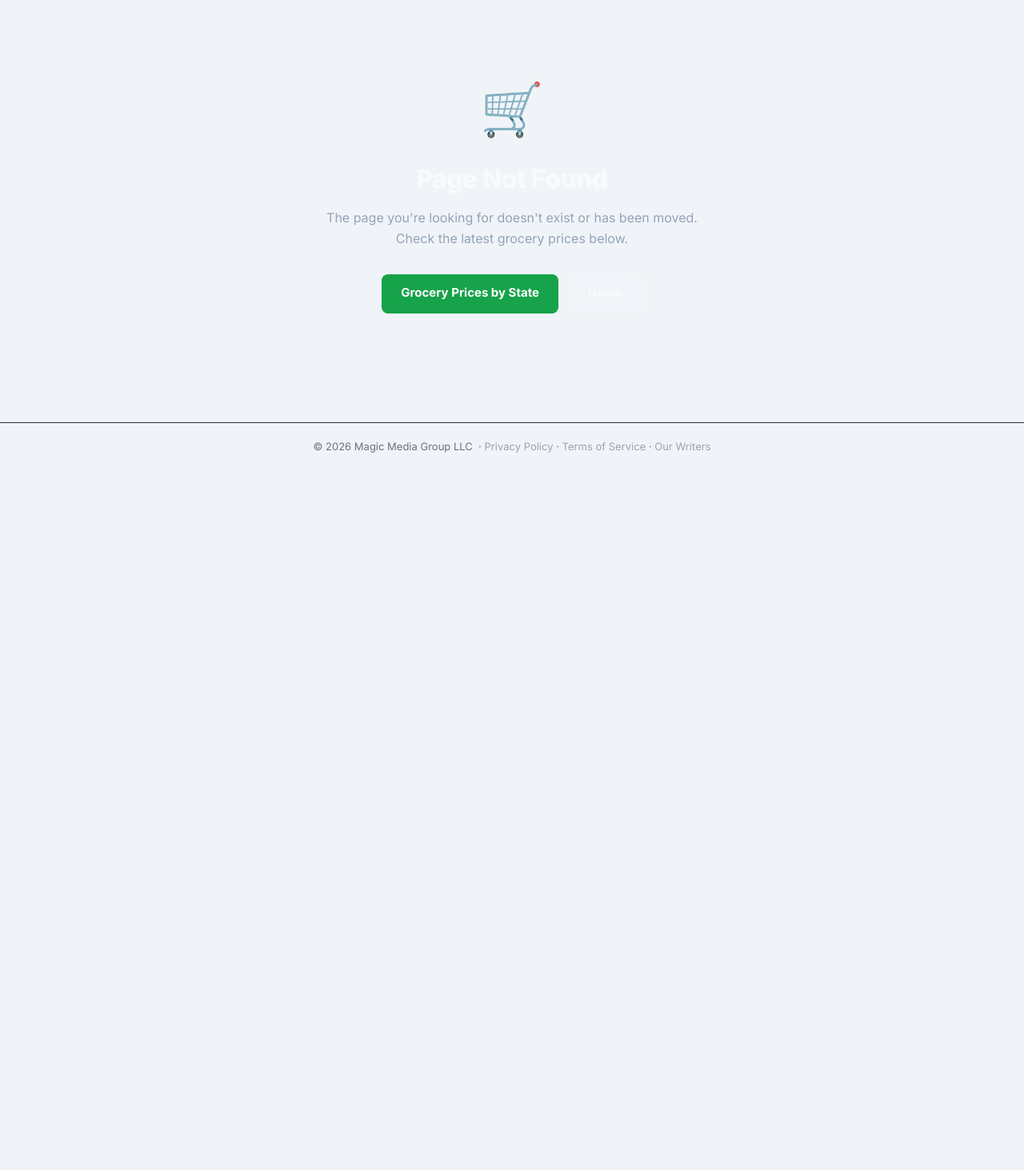
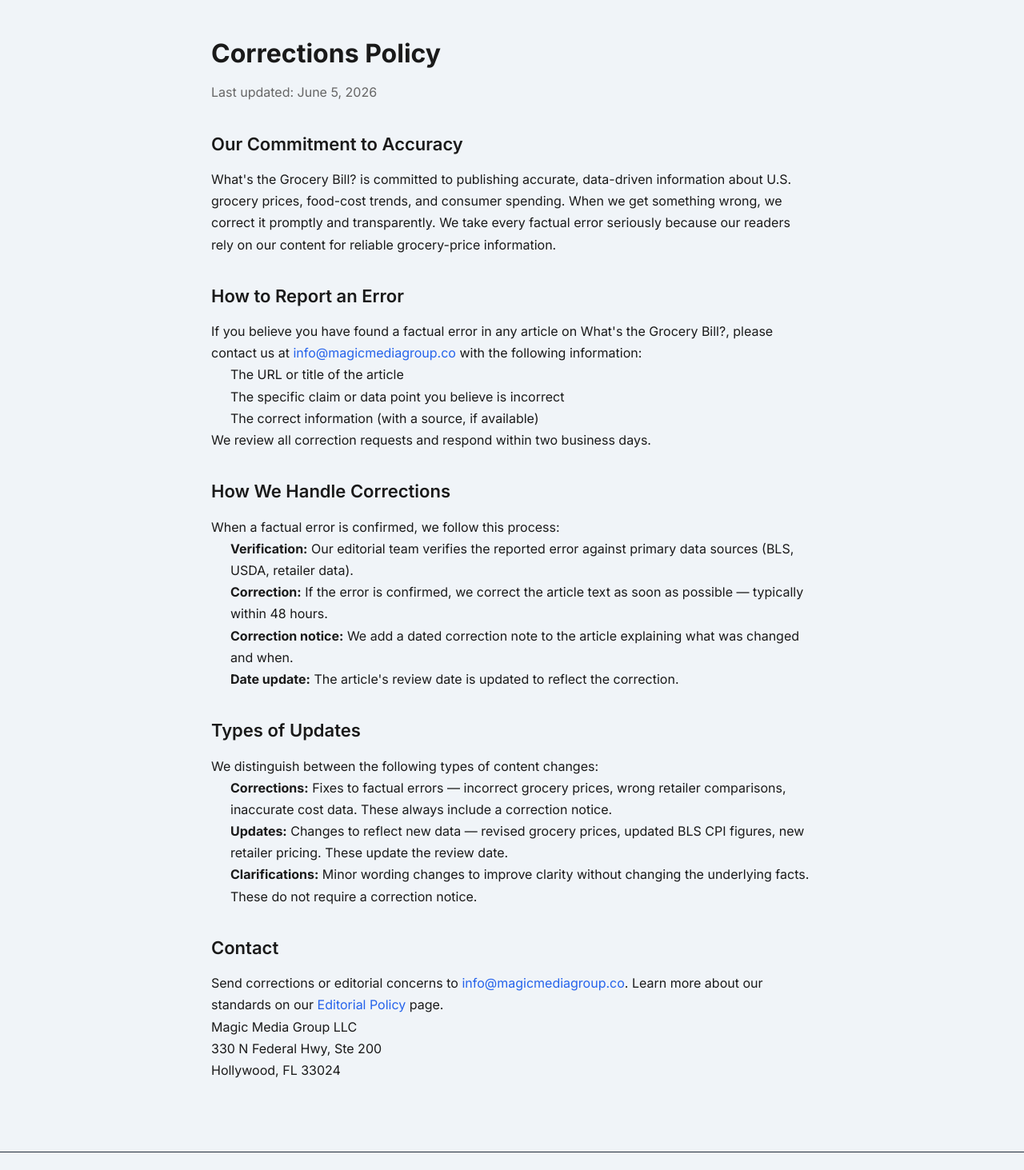
Before and after one commit to Locotomato/whatsthegrocerybill, a Next.js app: page /corrections in a window 1280 px wide. Before the commit this address had no page. Shown: the top 1463 px of the page at 80% size. Before the commit the page ends 800 px from the top, so only its background shows below. Built offline with nearby package versions, Linux system fonts and the light colour scheme.

Commit message:
feat: add editorial-policy and corrections pages
QRG trust signal pages for AdSense v2 compliance (LOC-381).
Names responsible editor (placeholder), describes review process,
discloses AI drafting, and defines corrections handling.

Co-Authored-By: Paperclip <noreply@paperclip.ing>

```diff
--- /dev/null
+++ b/app/corrections/page.tsx
@@ -0,0 +1,58 @@
+import type { Metadata } from 'next'
+
+export const metadata: Metadata = {
+  title: "Corrections Policy | What's the Grocery Bill?",
+  description: 'How whatsthegrocerybill.com handles corrections, updates, and factual errors in published content.',
+}
+
+export default function CorrectionsPage() {
+  const siteName = "What's the Grocery Bill?"
+  const company = 'Magic Media Group LLC'
+  const contactEmail = 'info@magicmediagroup.co'
+
+  return (
+    <main style={{ maxWidth: 800, margin: '0 auto', padding: '40px 24px', fontFamily: 'Inter, sans-serif', color: '#1a1a1a', lineHeight: 1.7 }}>
+      <h1 style={{ fontSize: 32, fontWeight: 700, marginBottom: 8 }}>Corrections Policy</h1>
+      <p style={{ color: '#666', marginBottom: 32 }}>Last updated: June 5, 2026</p>
+
+      <h2 style={{ fontSize: 22, fontWeight: 600, marginTop: 32, marginBottom: 12 }}>Our Commitment to Accuracy</h2>
+      <p>{siteName} is committed to publishing accurate, data-driven information about U.S. grocery prices, food-cost trends, and consumer spending. When we get something wrong, we correct it promptly and transparently. We take every factual error seriously because our readers rely on our content for reliable grocery-price information.</p>
+
+      <h2 style={{ fontSize: 22, fontWeight: 600, marginTop: 32, marginBottom: 12 }}>How to Report an Error</h2>
+      <p>If you believe you have found a factual error in any article on {siteName}, please contact us at <a href={`mailto:${contactEmail}`} style={{ color: '#2563eb' }}>{contactEmail}</a> with the following information:</p>
+      <ul style={{ paddingLeft: 24 }}>
+        <li>The URL or title of the article</li>
+        <li>The specific claim or data point you believe is incorrect</li>
+        <li>The correct information (with a source, if available)</li>
+      </ul>
+      <p>We review all correction requests and respond within two business days.</p>
+
+      <h2 style={{ fontSize: 22, fontWeight: 600, marginTop: 32, marginBottom: 12 }}>How We Handle Corrections</h2>
+      <p>When a factual error is confirmed, we follow this process:</p>
+      <ol style={{ paddingLeft: 24 }}>
+        <li><strong>Verification:</strong> Our editorial team verifies the reported error against primary data sources (BLS, USDA, retailer data).</li>
+        <li><strong>Correction:</strong> If the error is confirmed, we correct the article text as soon as possible — typically within 48 hours.</li>
+        <li><strong>Correction notice:</strong> We add a dated correction note to the article explaining what was changed and when.</li>
+        <li><strong>Date update:</strong> The article&apos;s review date is updated to reflect the correction.</li>
+      </ol>
+
+      <h2 style={{ fontSize: 22, fontWeight: 600, marginTop: 32, marginBottom: 12 }}>Types of Updates</h2>
+      <p>We distinguish between the following types of content changes:</p>
+      <ul style={{ paddingLeft: 24 }}>
+        <li><strong>Corrections:</strong> Fixes to factual errors — incorrect grocery prices, wrong retailer comparisons, inaccurate cost data. These always include a correction notice.</li>
+        <li><strong>Updates:</strong> Changes to reflect new data — revised grocery prices, updated BLS CPI figures, new retailer pricing. These update the review date.</li>
+        <li><strong>Clarifications:</strong> Minor wording changes to improve clarity without changing the underlying facts. These do not require a correction notice.</li>
+      </ul>
+
+      <h2 style={{ fontSize: 22, fontWeight: 600, marginTop: 32, marginBottom: 12 }}>Contact</h2>
+      <p>
+        Send corrections or editorial concerns to <a href={`mailto:${contactEmail}`} style={{ color: '#2563eb' }}>{contactEmail}</a>. Learn more about our standards on our <a href="/editorial-policy" style={{ color: '#2563eb' }}>Editorial Policy</a> page.
+      </p>
+      <p>
+        {company}<br />
+        330 N Federal Hwy, Ste 200<br />
+        Hollywood, FL 33024
+      </p>
+    </main>
+  )
+}
--- /dev/null
+++ b/app/editorial-policy/page.tsx
@@ -0,0 +1,60 @@
+import type { Metadata } from 'next'
+
+export const metadata: Metadata = {
+  title: "Editorial Policy | What's the Grocery Bill?",
+  description: 'Editorial standards, review process, and AI disclosure practices at whatsthegrocerybill.com.',
+}
+
+export default function EditorialPolicyPage() {
+  const siteName = "What's the Grocery Bill?"
+  const company = 'Magic Media Group LLC'
+  const contactEmail = 'info@magicmediagroup.co'
+
+  return (
+    <main style={{ maxWidth: 800, margin: '0 auto', padding: '40px 24px', fontFamily: 'Inter, sans-serif', color: '#1a1a1a', lineHeight: 1.7 }}>
+      <h1 style={{ fontSize: 32, fontWeight: 700, marginBottom: 8 }}>Editorial Policy</h1>
+      <p style={{ color: '#666', marginBottom: 32 }}>Last updated: June 5, 2026</p>
+
+      <h2 style={{ fontSize: 22, fontWeight: 600, marginTop: 32, marginBottom: 12 }}>Responsible Editor</h2>
+      <p>All editorial content published on {siteName} is overseen by the Managing Editor, {siteName}, who is responsible for ensuring accuracy, fairness, and adherence to the standards described on this page. The Managing Editor reports to the editorial leadership of {company}.</p>
+
+      <h2 style={{ fontSize: 22, fontWeight: 600, marginTop: 32, marginBottom: 12 }}>Our Editorial Mission</h2>
+      <p>{siteName} provides independent editorial coverage of U.S. grocery prices, food-cost trends, and consumer spending analysis. Our goal is to give consumers clear, data-driven information about grocery costs — what they are, why they change, and how to save money on food.</p>
+      <p>We are not affiliated with any grocery retailer, food manufacturer, or government agency. Our content is for informational purposes only.</p>
+
+      <h2 style={{ fontSize: 22, fontWeight: 600, marginTop: 32, marginBottom: 12 }}>Content Standards</h2>
+      <ul style={{ paddingLeft: 24 }}>
+        <li><strong>Data-driven:</strong> Our grocery-price reporting draws on publicly available data from the Bureau of Labor Statistics (BLS), USDA Economic Research Service, retailer-published pricing, and industry research.</li>
+        <li><strong>Source-cited:</strong> We cite data sources within articles and link to primary datasets when available. We do not publish price claims without a verifiable source.</li>
+        <li><strong>Current and reviewed:</strong> Each article includes a review date. Grocery prices change frequently; we update content regularly to reflect current market conditions.</li>
+        <li><strong>No misleading claims:</strong> We do not predict future grocery prices with certainty, guarantee savings at specific stores, or make unsupported claims about food costs. We use qualified language and present data in context.</li>
+      </ul>
+
+      <h2 style={{ fontSize: 22, fontWeight: 600, marginTop: 32, marginBottom: 12 }}>AI Disclosure</h2>
+      <p>Our editorial team uses AI writing tools to assist with data analysis, research, and initial content drafting. All AI-assisted content is reviewed and edited by our editorial team against our content standards before publication. AI tools are never used as the sole author of published content. We disclose AI assistance on our <a href="/authors" style={{ color: '#2563eb' }}>Authors page</a>.</p>
+
+      <h2 style={{ fontSize: 22, fontWeight: 600, marginTop: 32, marginBottom: 12 }}>Review Process</h2>
+      <p>Every article published on {siteName} goes through a multi-step review process:</p>
+      <ol style={{ paddingLeft: 24 }}>
+        <li><strong>Research:</strong> Topics are sourced from BLS data releases, USDA reports, retailer pricing trends, reader questions, and current food-market developments.</li>
+        <li><strong>Drafting:</strong> Content is drafted by our editorial team, sometimes with AI assistance for data analysis and structuring.</li>
+        <li><strong>Fact-check:</strong> Price data and market claims are verified against primary sources (BLS, USDA, retailer data) before publication.</li>
+        <li><strong>Editorial review:</strong> The Managing Editor reviews each article for accuracy, clarity, and compliance with our editorial standards.</li>
+        <li><strong>Ongoing updates:</strong> Published articles are reviewed periodically and updated when grocery prices, market conditions, or retailer data change.</li>
+      </ol>
+
+      <h2 style={{ fontSize: 22, fontWeight: 600, marginTop: 32, marginBottom: 12 }}>Editorial Independence</h2>
+      <p>We work with third-party advertising partners, including Google, to display advertisements on the Site. This advertising revenue never influences our editorial content, the topics we cover, or the conclusions we reach. Our editorial team operates independently from our advertising relationships. See our <a href="/privacy" style={{ color: '#2563eb' }}>Privacy Policy</a> for details on advertising and data practices.</p>
+
+      <h2 style={{ fontSize: 22, fontWeight: 600, marginTop: 32, marginBottom: 12 }}>Contact</h2>
+      <p>
+        For editorial questions, concerns, or to report an error, contact us at <a href={`mailto:${contactEmail}`} style={{ color: '#2563eb' }}>{contactEmail}</a>. See our <a href="/corrections" style={{ color: '#2563eb' }}>Corrections Policy</a> for details on how we handle factual errors.
+      </p>
+      <p>
+        {company}<br />
+        330 N Federal Hwy, Ste 200<br />
+        Hollywood, FL 33024
+      </p>
+    </main>
+  )
+}
```
